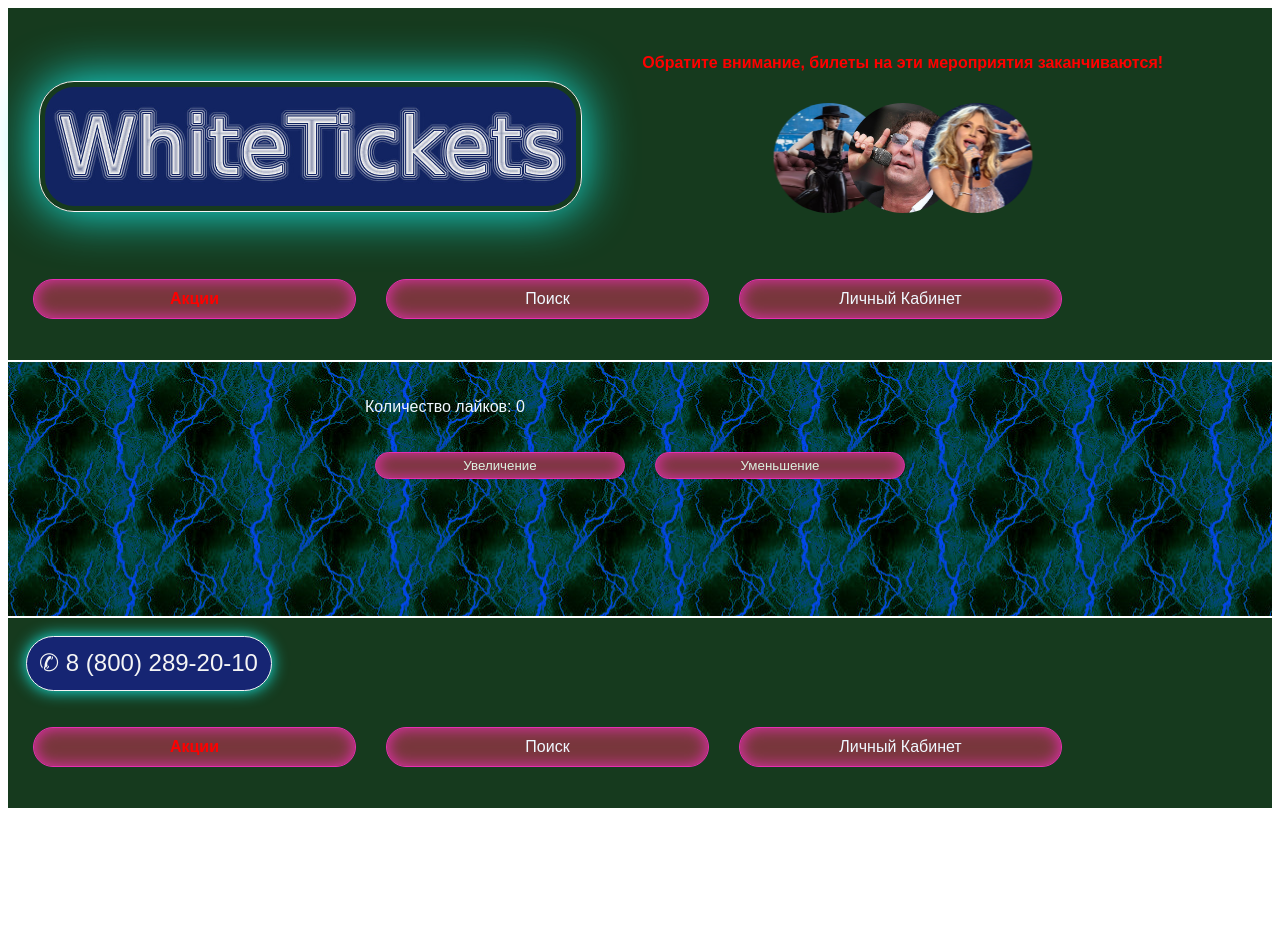
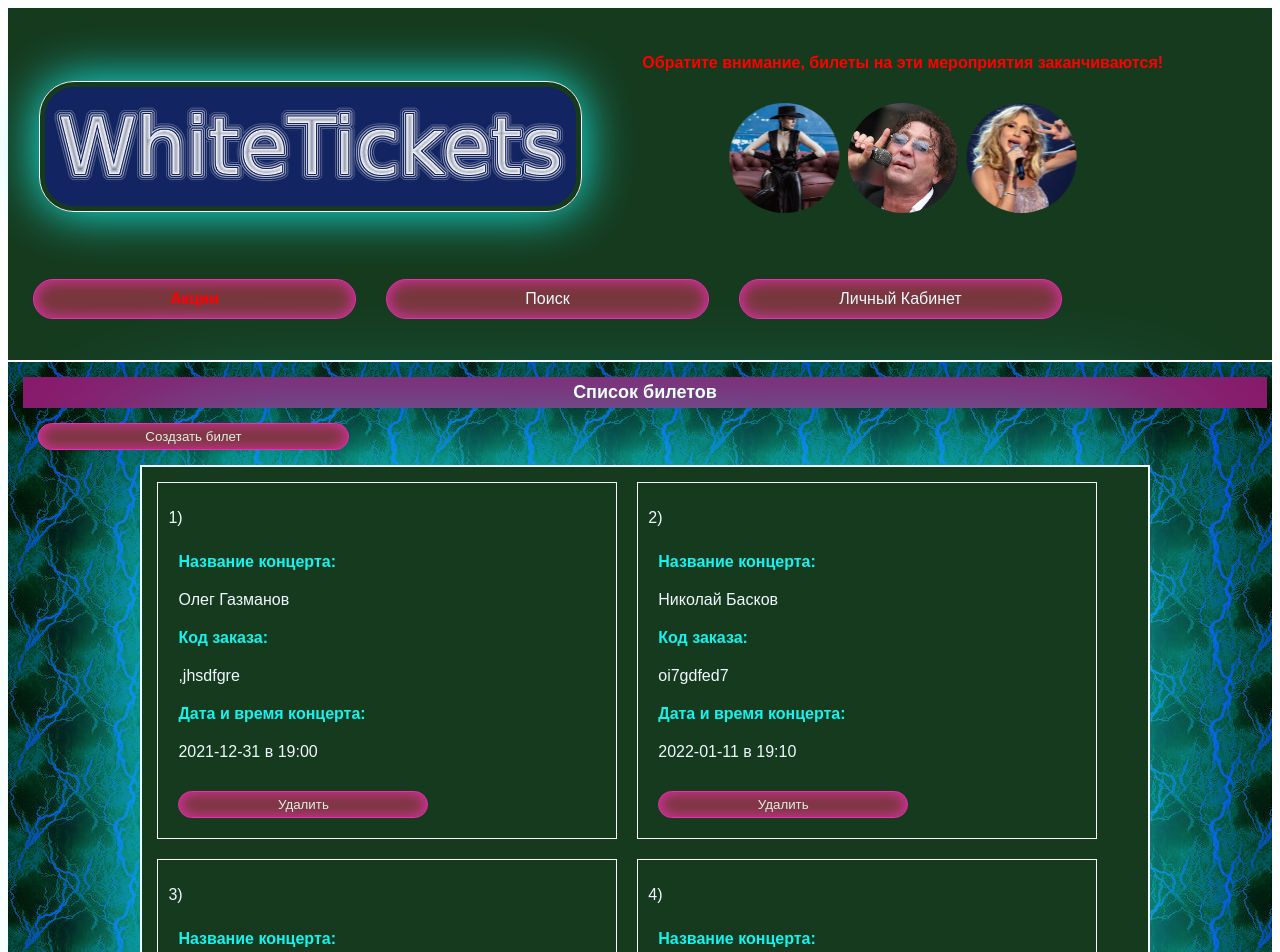
Before and after one commit to Ilyushenkov/react, a React (Create React App) app: page / in a window 1280 px wide. Shown: the top 952 px of the page. Before the commit the page ends 816 px from the top, so only its background shows below. Built offline with nearby package versions, Linux system fonts and the light colour scheme.

Commit message:
v3
(cherry picked from commit d3ec677784fbdc5f881db9277e1e5908de461f87)

```diff
--- a/public/style/master.css
+++ b/public/style/master.css
@@ -43,7 +43,7 @@ section{
     width: 80%;
     min-width: 310px;
     background: #163a1e;
-    margin: 40px 0;
+    margin: auto;
     border-radius: 0 0 35px 35px;
     border: azure solid 2px;
     padding: 5px;
@@ -443,3 +443,25 @@ footer{
   }
   .h1{
   text-align: left;}
+.modal{
+    background: #163a1e;
+    padding: 10px;
+    position: absolute;
+    margin: auto;
+    border: #8a196b solid 2px;
+    border-radius: 10px;
+    width: 50%;
+    min-width: 320px;
+}
+.close{
+    position: absolute;
+    top: 5px;
+    right: 15px;
+    background: #163a1e;
+    color: red;
+    font-size: xx-large;
+    cursor: pointer;
+}
+.width100{
+    width: 100%;
+}
--- a/src/App.js
+++ b/src/App.js
@@ -1,12 +1,11 @@
-import React from "react";
-import Component from "./components/component";
+import React, {useState} from "react";
+import Tickets_list from "./components/tickets_list";
 
 function App() {
 
   return (
     <div className="App">
-    <Component/>
-
+       <Tickets_list/>
     </div>
   );
 }
--- /dev/null
+++ b/src/components/modal.jsx
@@ -0,0 +1,32 @@
+import React, {useState} from 'react';
+import Tickets_list from "./tickets_list";
+import {render} from "react-dom";
+import tickets from "./tickets";
+const Modal = () => {
+    let [name, setName]=useState()
+    let [date, setDate]=useState()
+    let [time, setTime]=useState()
+    let [code, setCode]=useState((new Date()).getTime())
+    return (
+        <div className={'modal'}>
+            <h1>Введите параметры билета</h1>
+            <form className={'row_align'}>
+                <p className={'color_white row_item'}>Название концерта: </p><input className={'row_item'} type={'text'} value={name} onChange={e => setName(e.target.value)}/>
+                <p className={'color_white row_item'}>Код концерта: </p><input className={'row_item'} type={'text'} value={code} onChange={e => setCode(e.target.value)}/>
+                <p className={'color_white row_item'}>Дата концерта: </p><input className={'row_item'} type={'date'} value={date} onChange={e=>setDate(e.target.value)}/>
+                <p className={'color_white row_item'}>Время концерта: </p><input className={'row_item'} type={'time'} value={time} onChange={e=>setTime(e.target.value)}/>
+                <p className={'row_align'}>
+                    <input type={'button'} className={'button'} value={'Добавить'} onClick={()=>render([<Tickets_list ticket={{
+                        name: name,
+                        code: code,
+                        date: date,
+                        time: time
+                    }} key={tickets.code}/>], document.getElementById('root'))}/>
+                    <input type={'reset'} className={'button'} value={'Сбросить'}/>
+                </p>
+            </form>
+            <div className={'close'} onClick={()=>render([<Tickets_list/>], document.getElementById('root'))}>&times;</div>
+        </div>
+    );
+};
+export default Modal;
--- /dev/null
+++ b/src/components/tickets.jsx
@@ -0,0 +1,22 @@
+import React from 'react';
+import {render} from "react-dom";
+import tickets_list from "./tickets_list";
+import Tickets_list from "./tickets_list";
+const Tickets = (props) => {
+    return (
+
+        <div className="border_white row_item">
+            <p className={'color_white'}>{props.number})</p>
+            <p className="row_item color_blue">Название концерта:</p>
+            <p className="test-3-to row_item color_white">{props.ticket.name}</p>
+            <p className="row_item color_blue">Код заказа:</p>
+            <p className="test-3-code row_item color_white">{props.ticket.code}</p>
+            <p className="row_item color_blue">Дата и время концерта:</p>
+            <p className="test-3-d1 row_item color_white">{props.ticket.date} в {props.ticket.time}</p>
+            <button className={'button'} onClick={()=>render([<Tickets_list id={props.ticket.code} key={props.ticket.code}/>], document.getElementById('root'))}>Удалить</button>
+        </div>
+
+    );
+};
+
+export default Tickets;
--- /dev/null
+++ b/src/components/tickets_list.jsx
@@ -0,0 +1,37 @@
+import React from 'react';
+import Tickets from "./tickets";
+
+import Modal from "./modal";
+
+import {render} from "react-dom";
+let ticket=[{name:'Татьяна Буланова', code:'djkllkjfs', date:'2022-02-02', time:'13:00'},
+    {name:'Наталья Ветлицкая', code:'4Ujfeftg', date:'2022-02-24', time:'18:00'},
+    {name:'Олег Газманов', code:',jhsdfgre', date:'2021-12-31', time:'19:00'},
+    {name:'Григорий Лепс', code:'efgt5dwe4', date:'2022-03-24', time:'19:30'},
+    {name:'Николай Басков', code:'oi7gdfed7', date:'2022-01-11', time:'19:10'}]
+const TicketsList = (props) => {
+    if(props.ticket) {
+        ticket.push(props.ticket)    }
+    if(props.id) {
+        let id=props.id
+     ticket=ticket.filter((ticket)=>{
+           return id!==ticket.code})}
+
+ticket.sort(function (a,b){
+    return new Date(a.date+' '+a.time)-new Date(b.date+' '+b.time)
+})
+
+    return (
+        <div className={'width100'}>
+           <h1>Список билетов</h1>
+           <button className={'button'} onClick={()=>render([<TicketsList/>, <Modal/>], document.getElementById('root'))}>Создзать билет</button>
+            <section className="App row_align">
+                {ticket.map((ticket, index) =>
+                    <Tickets ticket={ticket} key={ticket.code} number={index+1}/>
+                )}
+            </section>
+        </div>
+    );
+};
+
+export default TicketsList;
```
